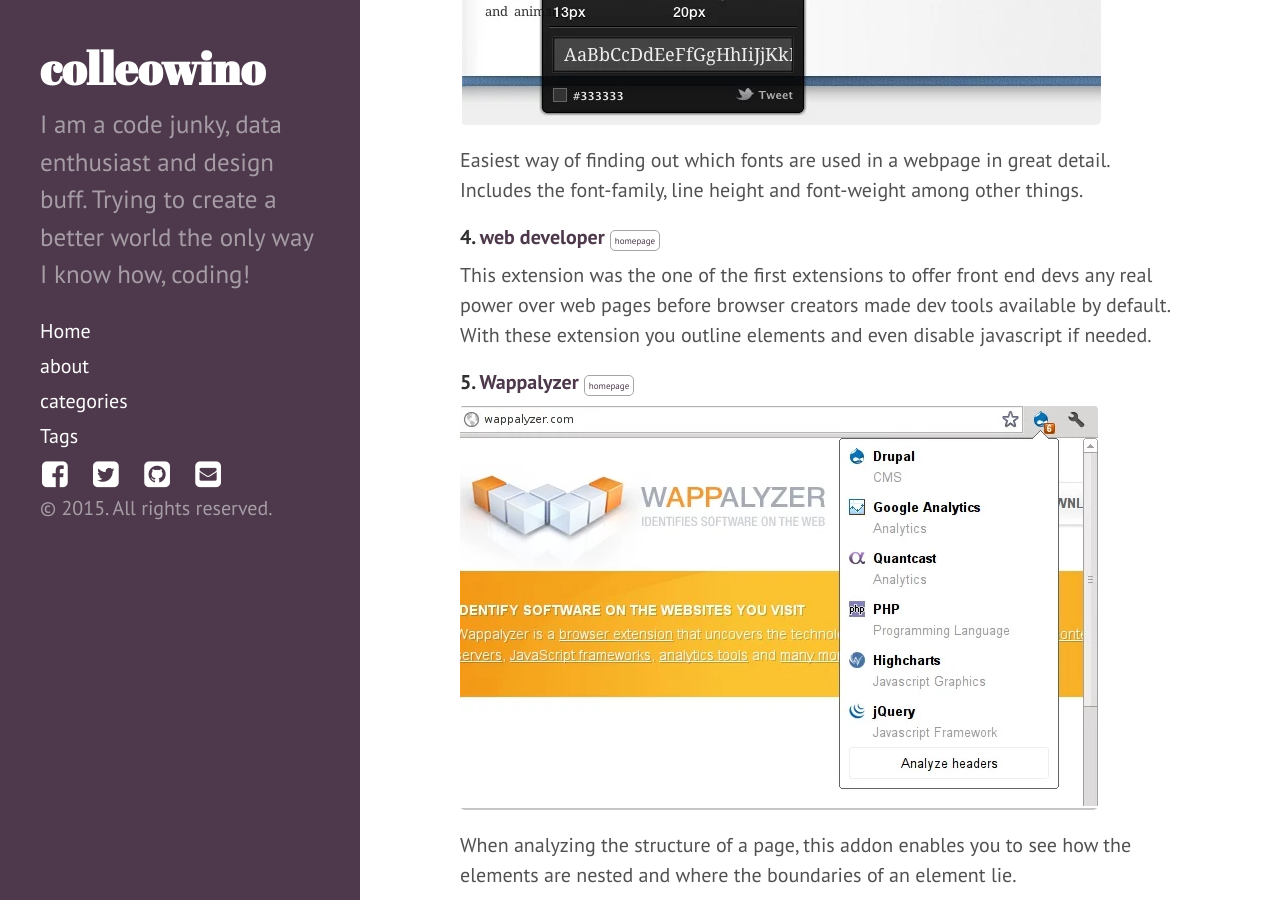
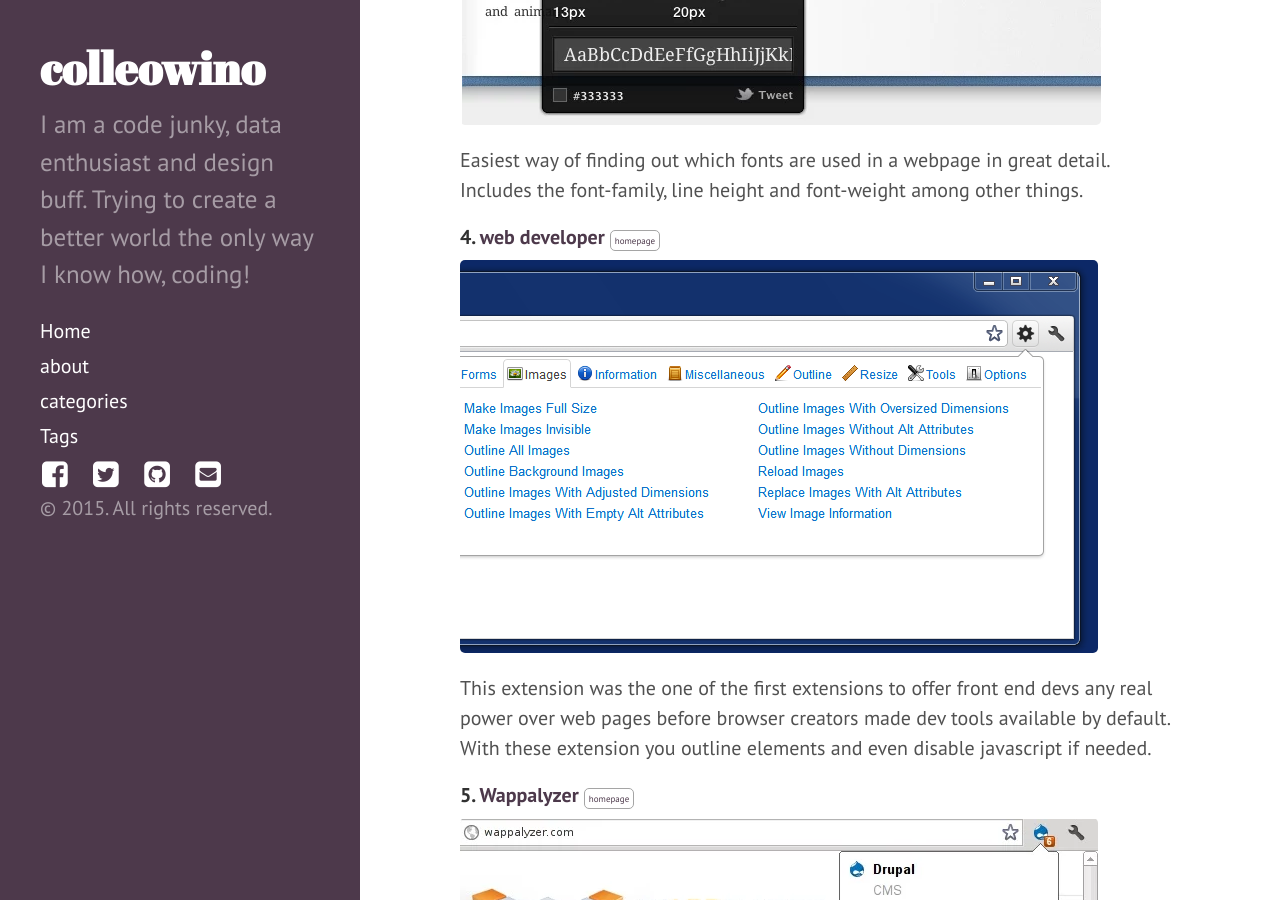
Before and after one commit to colleowino/colleowino.github.io, a Jekyll site: the page built from _posts/2015-09-30-my-favorite-browser-addons.md, in a window 1280 px wide and 900 px high, scrolled down 1669 px. Built offline with Jekyll 4.4.1, drawn with Linux system fonts in a browser that asks for light colours; nearby versions of some CDN libraries; comment, search, counter and statistics services are not loaded.

Commit message:
+update web-dev img

```diff
--- a/_posts/2015-09-30-my-favorite-browser-addons.md
+++ b/_posts/2015-09-30-my-favorite-browser-addons.md
@@ -22,11 +22,14 @@
 
 #### 3. [what font?](https://chrome.google.com/webstore/detail/whatfont/jabopobgcpjmedljpbcaablpmlmfcogm) [homepage](http://chengyinliu.com/whatfont.html){:target="blank" class="sub"}
 <a target="_blank" href="https://chrome.google.com/webstore/detail/whatfont/jabopobgcpjmedljpbcaablpmlmfcogm">
-![raindrop.io](/img/what-font.png)
+![what-font?](/img/what-font.png)
 </a>
 Easiest way of finding out which fonts are used in a webpage in great detail. Includes the font-family, line height and font-weight among other things.
 
 #### 4. [web developer](https://chrome.google.com/webstore/detail/web-developer/bfbameneiokkgbdmiekhjnmfkcnldhhm) [homepage](http://chrispederick.com/work/web-developer/){:target="blank" class="sub"}
+<a target="_blank" href="https://chrome.google.com/webstore/detail/web-developer/bfbameneiokkgbdmiekhjnmfkcnldhhm">
+![web developer](/img/web-dev.png)
+</a>
 This extension was the one of the first extensions to offer front end devs any real power over web pages before browser creators made dev tools available by default.
 With these extension you outline elements and even disable javascript if needed.
 
```
Also changed, not shown: img/web-dev.png (added).
